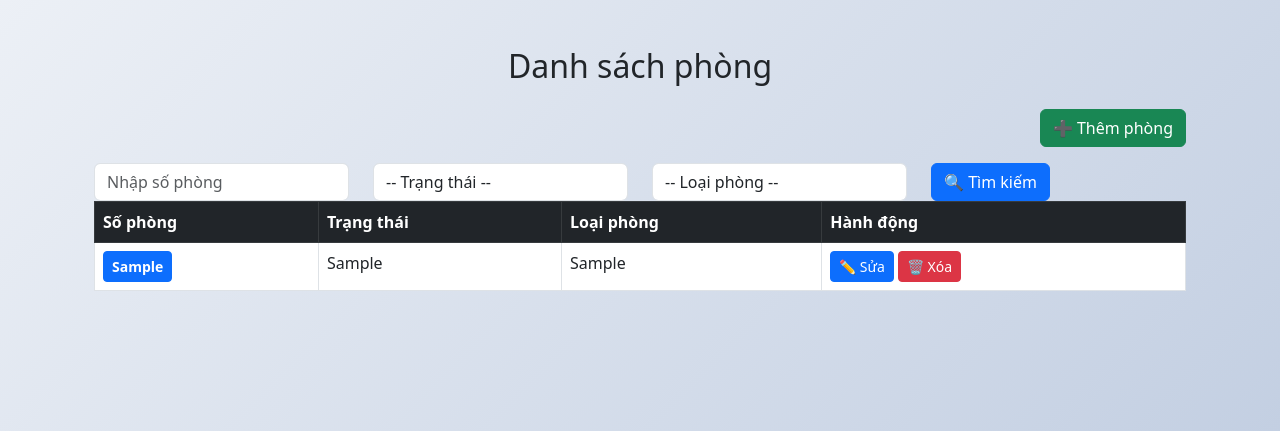
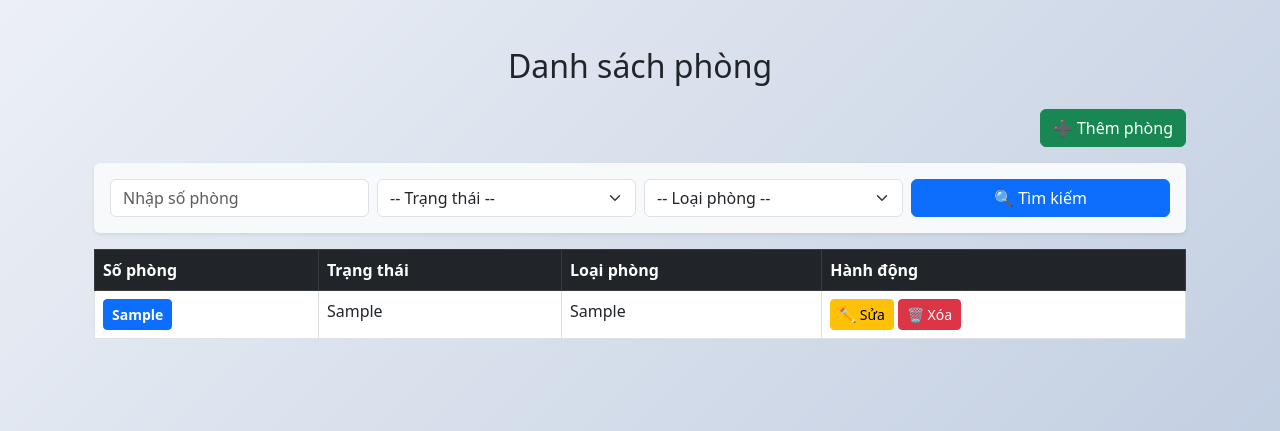
Before and after one commit to ducdz1m2/QLKS, a Django app: template QLKS/room/templates/room/room_list.html in a window 1280 px wide. Shown: the part 369-800 px from the top of the page. Run offline with Django 5.2, Linux system fonts and the light colour scheme; the template is opened without the code that fills it: most values are stand-ins (such as "Sample title", 1, 10 or a date in 2020).

Commit message:
update search func

```diff
--- a/QLKS/room/templates/room/room_list.html
+++ b/QLKS/room/templates/room/room_list.html
@@ -10,6 +10,34 @@
     <a href="{% url 'add_room' %}" class="btn btn-success">➕ Thêm phòng</a>
   </div>
 
+  <!-- Form tìm kiếm -->
+  <form method="GET" action="{% url 'search_rooms' %}" class="mb-3 p-3 bg-light rounded shadow-sm">
+    <div class="row g-2 align-items-center">
+      <div class="col-md-3">
+        <input type="text" name="so_phong" class="form-control" placeholder="Nhập số phòng" value="{{ request.GET.so_phong }}">
+      </div>
+      <div class="col-md-3">
+        <select name="trang_thai" class="form-select">
+          <option value="">-- Trạng thái --</option>
+          <option value="Trống" {% if request.GET.trang_thai == "Trống" %}selected{% endif %}>Trống</option>
+          <option value="Đã đặt" {% if request.GET.trang_thai == "Đã đặt" %}selected{% endif %}>Đã đặt</option>
+        </select>
+      </div>
+      <div class="col-md-3">
+        <select name="ten_loai" class="form-select">
+          <option value="">-- Loại phòng --</option>
+          {% for loai in room_types %}
+          <option value="{{ loai.TenLoai }}" {% if request.GET.ten_loai == loai.TenLoai %}selected{% endif %}>{{ loai.TenLoai }}</option>
+          {% endfor %}
+        </select>
+      </div>
+      <div class="col-md-3">
+        <button type="submit" class="btn btn-primary w-100">🔍 Tìm kiếm</button>
+      </div>
+    </div>
+  </form>
+
+  <!-- Bảng danh sách phòng -->
   <table class="table table-bordered table-hover">
     <thead class="table-dark">
       <tr>
@@ -20,36 +48,6 @@
       </tr>
     </thead>
     <tbody>
-      <form method="GET" action="{% url 'search_rooms' %}" class="mb-3">
-        <div class="row">
-            <div class="col-md-3">
-                <input type="text" name="so_phong" class="form-control" placeholder="Nhập số phòng" value="{{ request.GET.so_phong }}">
-            </div>
-            <div class="col-md-3">
-                <select name="trang_thai" class="form-control">
-                    <option value="">-- Trạng thái --</option>
-                    <option value="Trống" {% if request.GET.trang_thai == "Trống" %}selected{% endif %}>Trống</option>
-                    <option value="Đã đặt" {% if request.GET.trang_thai == "Đã đặt" %}selected{% endif %}>Đã đặt</option>
-                </select>
-            </div>
-            <div class="col-md-3">
-                <select name="ten_loai" class="form-control">
-                    <option value="">-- Loại phòng --</option>
-                    {% for loai in room_types %}
-                    <option value="{{ loai.TenLoai }}" {% if request.GET.ten_loai == loai.TenLoai %}selected{% endif %}>
-                        {{ loai.TenLoai }}
-                    </option>
-                {% endfor %}
-
-                </select>
-            </div>
-            <div class="col-md-3">
-                <button type="submit" class="btn btn-primary">🔍 Tìm kiếm</button>
-            </div>
-        </div>
-    </form>
-
-
       {% for room in rooms %}
       <tr>
         <td>
@@ -61,19 +59,13 @@
         <td>{{ room.TenLoai }}</td>
         <td>
           <!-- Nút chỉnh sửa -->
-          <a href="{% url 'edit_room' room.MaPhong %}" class="btn btn-primary btn-sm">✏️ Sửa</a>
-
+          <a href="{% url 'edit_room' room.MaPhong %}" class="btn btn-warning btn-sm">✏️ Sửa</a>
 
           <!-- Nút xóa -->
           <form action="{% url 'delete_room' room.MaPhong %}" method="post" class="d-inline">
             {% csrf_token %}
-            <input type="hidden" name="so_phong" value="{{ room.soPhong }}">  <!-- Đảm bảo có name -->
-            <button type="submit" class="btn btn-danger btn-sm" onclick="return confirm('Bạn có chắc chắn muốn xóa phòng này?');">
-                🗑️ Xóa
-            </button>
-        </form>
-
-
+            <button type="submit" class="btn btn-danger btn-sm" onclick="return confirm('Bạn có chắc chắn muốn xóa phòng này?');">🗑️ Xóa</button>
+          </form>
         </td>
       </tr>
       {% endfor %}
```
